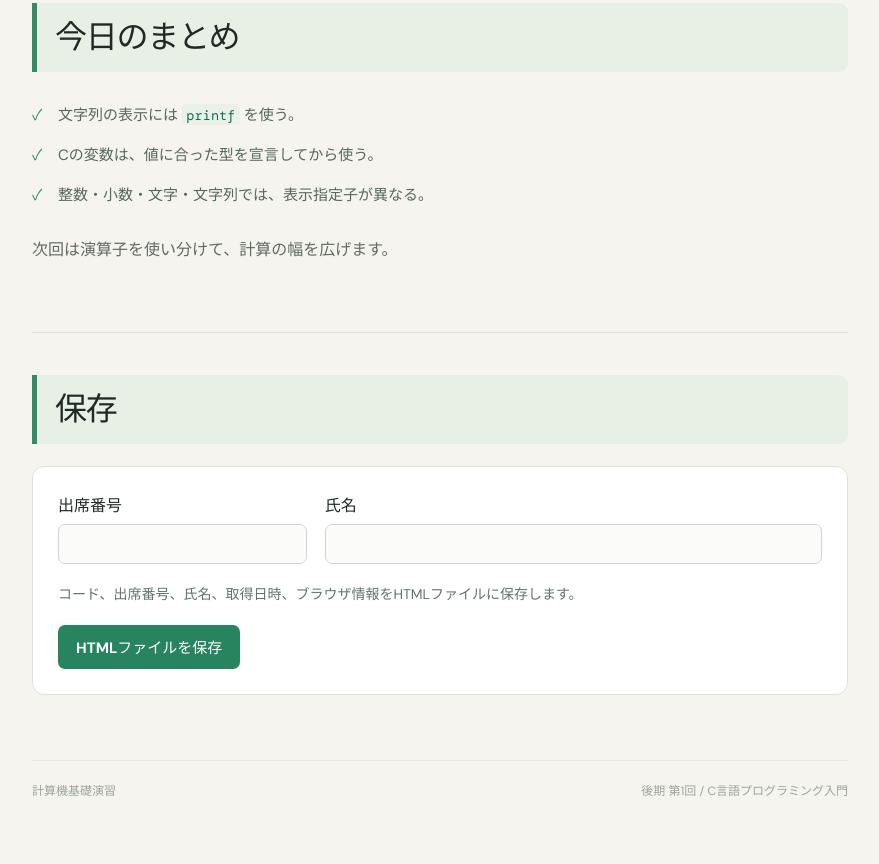
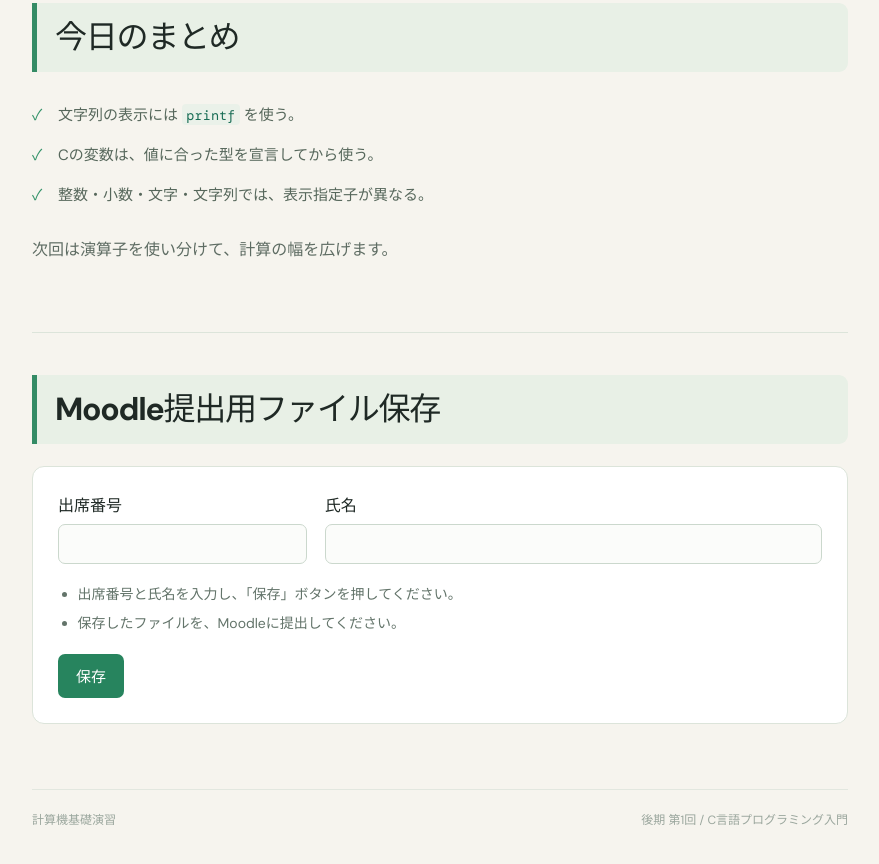
Before and after one commit to ota/keisanki2026, a website built with Vite: page index.html in a window 1280 px wide. Shown: the part 6490-7354 px from the top of the page, without its empty margins (329-1208 px from the left). Built offline with nearby package versions, Linux system fonts and the light colour scheme.

Commit message:
Format submission instructions as bullet list

```diff
--- a/index.html
+++ b/index.html
@@ -427,7 +427,7 @@
             <p>次回は演算子を使い分けて、計算の幅を広げます。</p>
           </section>
           <section id="save" class="section submission">
-            <h2>保存</h2>
+            <h2>Moodle提出用ファイル保存</h2>
             <form id="export-form">
               <div class="identity-fields">
                 <label for="attendance-number">
@@ -452,11 +452,12 @@
                   />
                 </label>
               </div>
-              <p class="export-note">
-                コード、出席番号、氏名、取得日時、ブラウザ情報をHTMLファイルに保存します。
-              </p>
+              <ul class="export-note">
+                <li>出席番号と氏名を入力し、「保存」ボタンを押してください。</li>
+                <li>保存したファイルを、Moodleに提出してください。</li>
+              </ul>
               <button type="submit" class="export-btn">
-                HTMLファイルを保存
+                保存
               </button>
               <p
                 id="export-status"
--- a/src/style.css
+++ b/src/style.css
@@ -658,9 +658,13 @@ h1 {
 }
 .export-note {
   margin: 18px 0;
+  padding-left: 1.4em;
   color: #63746a;
   font-size: 14px;
   line-height: 1.8;
+}
+.export-note li + li {
+  margin-top: 4px;
 }
 .export-btn {
   padding: 11px 18px;
```
